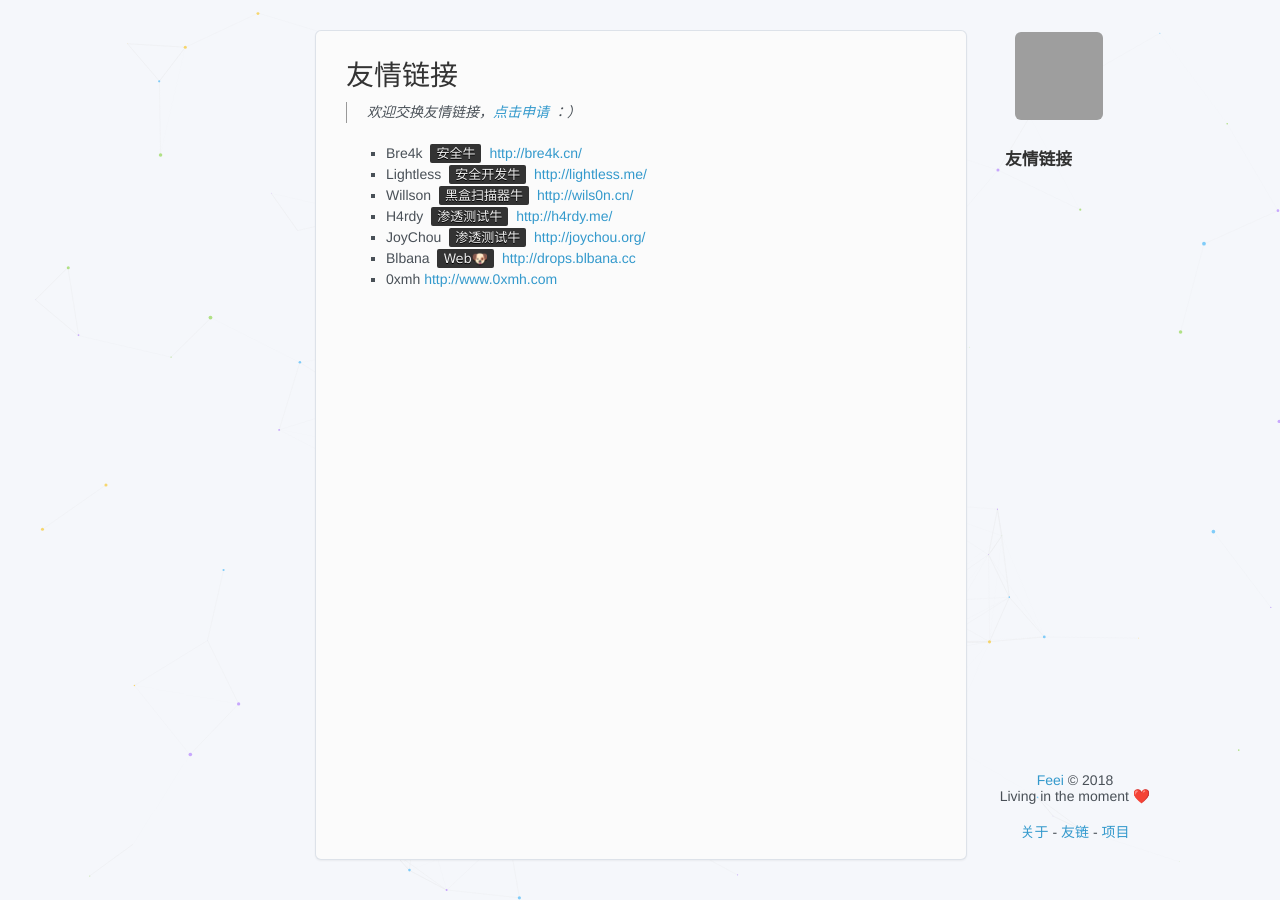
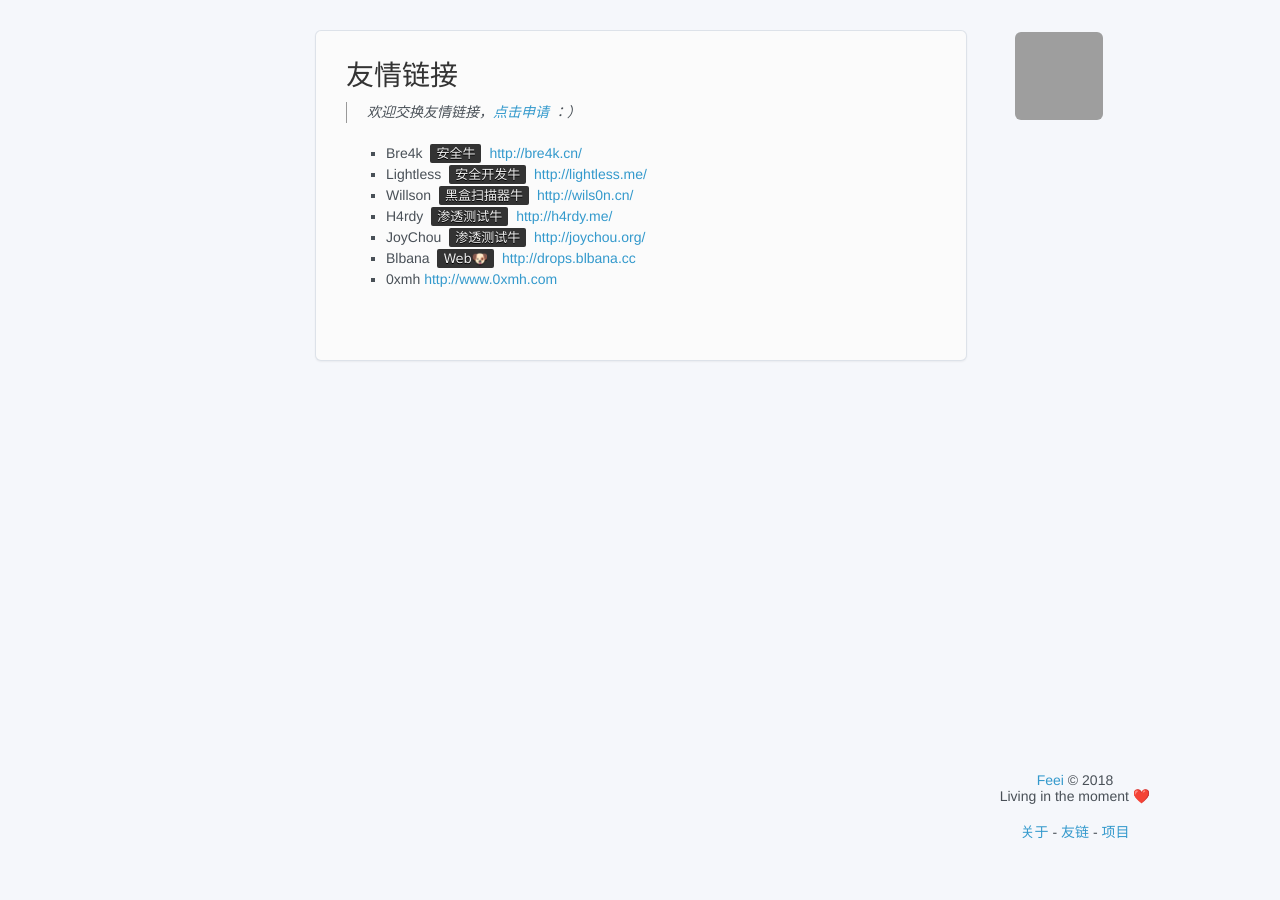
Before and after one commit to limengmingx/Papers, a Jekyll site: the page built from links.md, in a window 1280 px wide. Built offline with Jekyll 4.4.1, drawn with Linux system fonts in a browser that asks for light colours; our own code applies the rules of GitHub Pages for plain Markdown files; comment, search, counter and statistics services are not loaded; grey boxes are pictures that could not be loaded.

Commit message:
Update default.html

```diff
--- a/_layouts/default.html
+++ b/_layouts/default.html
@@ -11,7 +11,7 @@
     <![endif]-->
     <meta name="viewport" content="width=device-width, initial-scale=1, user-scalable=no">
   </head>
-  <body id="particles-js">
+  <body>
     <div class="wrapper">
       <header>
         <a href="http://feei.cn"><img src="https://avatars0.githubusercontent.com/u/31412652?s=460&amp;v=4"></a>
```
